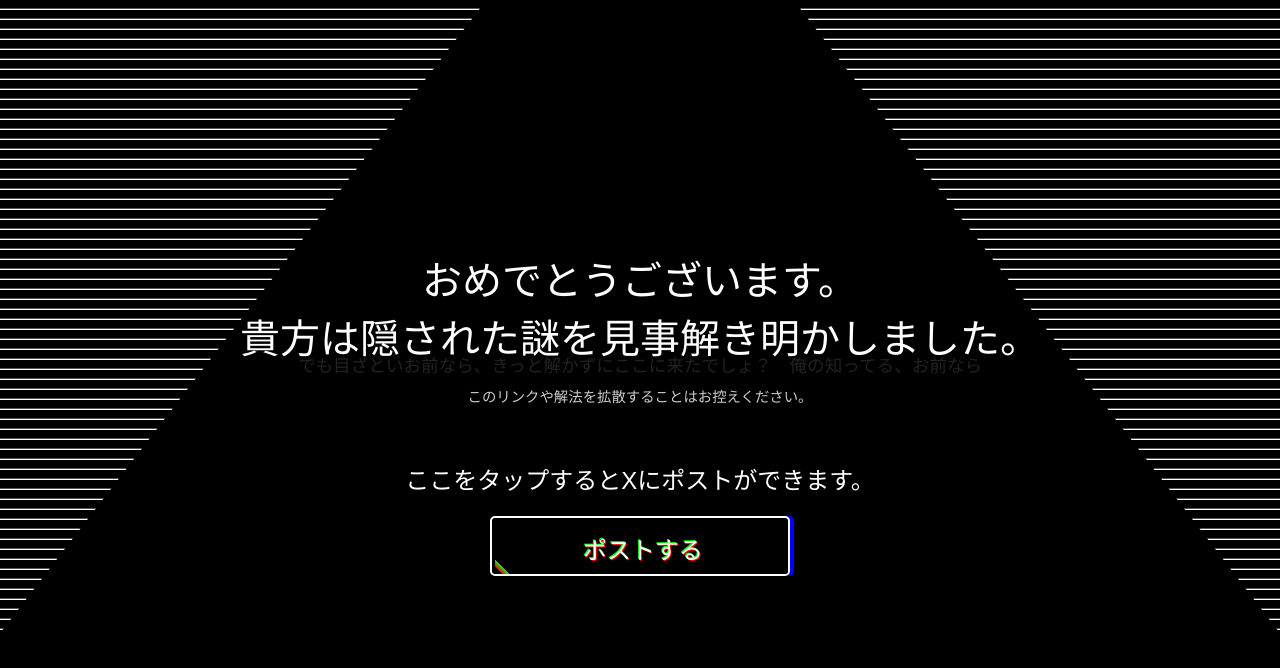
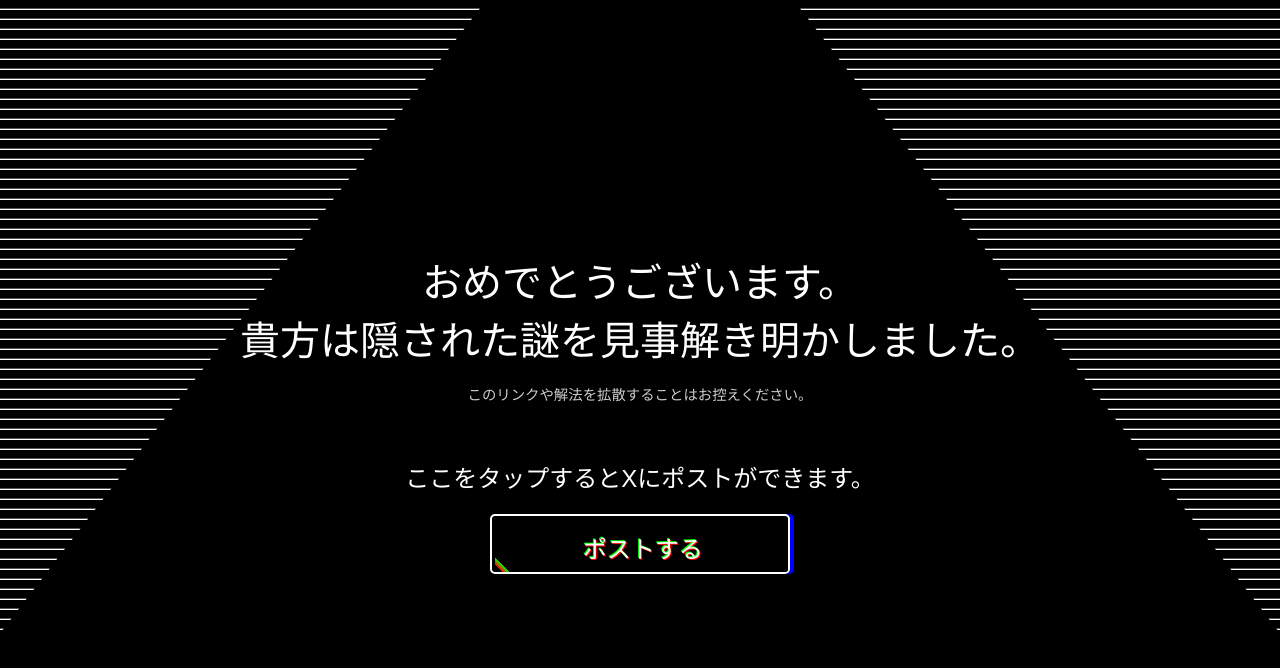
Before and after one commit to yamukun/yamuanswer, a plain HTML site: page index.html in a window 1280 px wide. Drawn offline with Linux system fonts and the light colour scheme.

Commit message:
Update index.html

```diff
--- a/index.html
+++ b/index.html
@@ -203,7 +203,6 @@
     <div class="spotlight"></div>  <!-- 中央の台形 -->
 
     <h1 class="flash">おめでとうございます。<br>貴方は隠された謎を見事解き明かしました。</h1>
-    <h3>でも目ざといお前なら、きっと解かずにここに来たでしょ？　俺の知ってる、お前なら</h3>
     <p class="notice">このリンクや解法を拡散することはお控えください。</p>
     <h2>ここをタップするとXにポストができます。</h2>
     <button id="tweetButton">ポストする</button>
```
